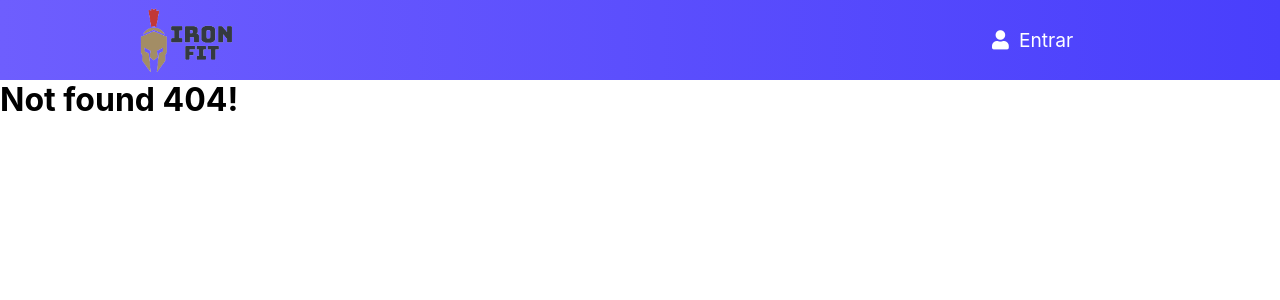
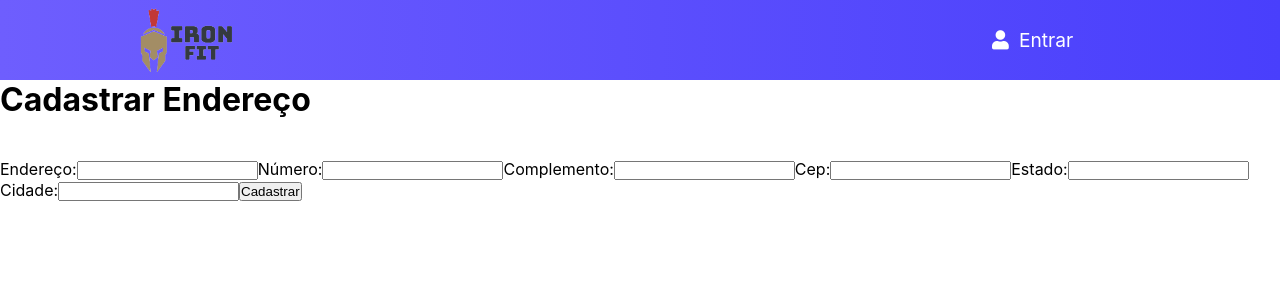
Before and after one commit to delleprane/ecommerce_front, a React (Create React App) app: page /addAddress in a window 1280 px wide. Before the commit this address had no page. Shown: the top 300 px of the page. Built offline with nearby package versions, Linux system fonts and the light colour scheme.

Commit message:
Add new address user

```diff
--- a/src/App.js
+++ b/src/App.js
@@ -4,6 +4,7 @@ import Home from './pages/Home'
 import SignUp from './pages/SignUp'
 import SignIn from './pages/Login'
 import Profile from './pages/Profile'
+import AddAdress from './pages/Register/Address'
 
 
 import Navbar from './components/NavBar/Navbar.jsx';
@@ -19,6 +20,7 @@ function App() {
                <Route path='/signup' element={<SignUp />} />
                <Route path='/signin' element={<SignIn />} />
                <Route path='/profile' element={<Profile />} />
+               <Route path='/addAddress' element={<AddAdress />} />
 
                <Route path='*' element={<h1>Not found 404!</h1>} />
             </Routes>
--- a/src/components/Address/index.jsx
+++ b/src/components/Address/index.jsx
@@ -27,10 +27,12 @@ class Address extends Component {
             {address.length === 0 ?
 
                <div>
-                  <br/>
+                  <br />
                   <h3>Verificamos que não existem Endereços cadastrados, deseja adicionar endereço?</h3>
-                  <br/>
-                  <button>Cadastrar Endereço</button>
+                  <br />
+                  <a href="/addAddress">
+                        <button >Cadastrar Endereço</button>
+                  </a>
                </div>
 
                :
--- a/src/pages/Profile/index.jsx
+++ b/src/pages/Profile/index.jsx
@@ -1,6 +1,7 @@
 import React, { Component } from 'react';
 import api from '../../services/api';
 import { getIdUsuario } from '../../services/auth';
+
 import Address from '../../components/Address'
 import './Profile.css';
 class Profile extends Component {
@@ -31,6 +32,7 @@ class Profile extends Component {
                   {profile.email}
                </div>
             </div>
+            <button>Editar</button>
             <br />
             <br />
             <Address />
--- /dev/null
+++ b/src/pages/Register/Address/index.jsx
@@ -0,0 +1,83 @@
+import React, { useState } from 'react';
+
+import api from '../../../services/api';
+import { getIdUsuario } from '../../../services/auth';
+
+export default function AddAdress() {
+
+   const [addressP, setAddress] = useState('');
+   const [numberP, setNumber] = useState('');
+   const [suplementP, setSuplement] = useState('');
+   const [cepP, setCep] = useState('');
+   const [stateP, setState] = useState('');
+   const [cityP, setCity] = useState('');
+
+   async function handleSubmit() {
+      var id = getIdUsuario()
+      const data = { address: addressP, number: numberP, suplement: suplementP, cep: cepP, city: cityP }
+      if (addressP !== '' && numberP !== '' && suplementP !== '' && stateP !== '' && cepP !== '' && cityP !== '') {
+         console.log(data)
+         const response = await api.post('/perfil/'+ id +'/createaddress', data)
+         if (response.status === 201) {
+            window.location.href = '/profile'
+         } else {
+            alert('Erro ao cadastrar o endereço!')
+         }
+
+      } else {
+         alert('Por favor, preencha todos os campos!')
+      }
+
+
+   }
+
+   return (
+      <div>
+         <h1>Cadastrar Endereço</h1>
+         <br /><br />
+         <label>Endereço:</label>
+         <input
+            id="address"
+            name="address"
+            value={addressP}
+            onChange={e => setAddress(e.target.value)}
+            type="text" />
+         <label>Número:</label>
+         <input
+            id="number"
+            name="number"
+            value={numberP}
+            onChange={e => setNumber(e.target.value)}
+            type="number" />
+         <label>Complemento:</label>
+         <input
+          id="suplement"
+          name="suplement"
+          value={suplementP}
+          onChange={e => setSuplement(e.target.value)}
+          type="text" />
+         <label>Cep:</label>
+         <input
+           id="cep"
+           name="cep"
+           value={cepP}
+           onChange={e => setCep(e.target.value)}
+          type="text" />
+         <label>Estado:</label>
+         <input
+          id="state"
+          name="state"
+          value={stateP}
+          onChange={e => setState(e.target.value)}
+          type="text" />
+         <label>Cidade:</label>
+         <input
+          id="city"
+          name="city"
+          value={cityP}
+          onChange={e => setCity(e.target.value)}
+          type="text" />
+         <button onClick={handleSubmit}>Cadastrar</button>
+      </div>
+   )
+}
```
